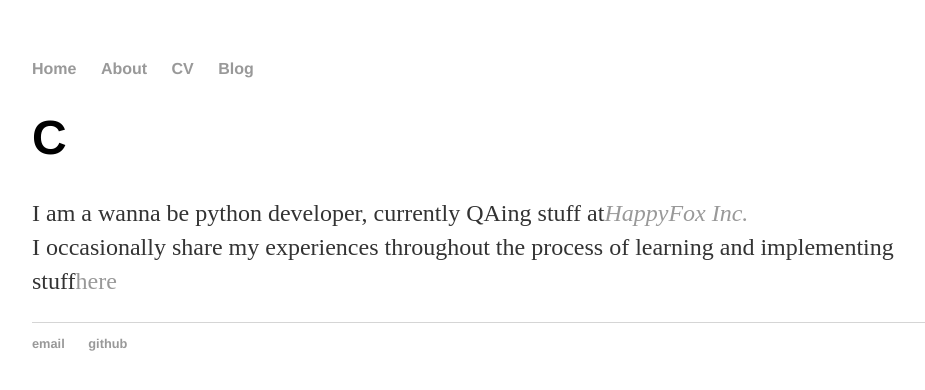
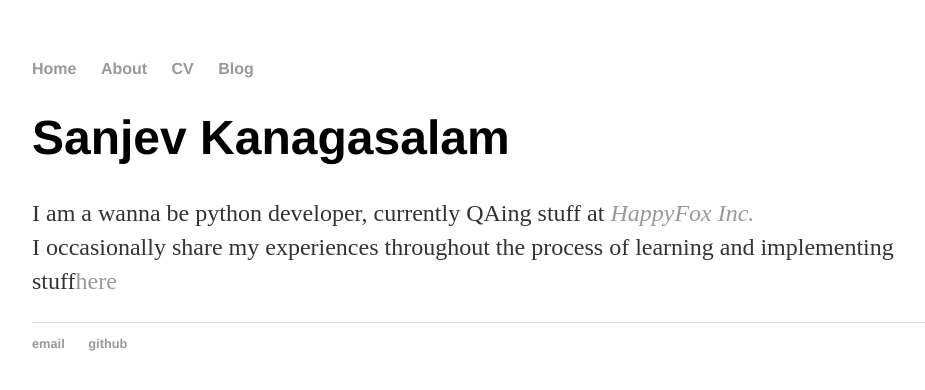
Before and after one commit to sanjevk/portfolio, a Jekyll site: the page built from index.html, in a window 1280 px wide. Shown: the top 390 px of the page, without its empty margins (160-1085 px from the left). Built offline with Jekyll 4.4.1, drawn with Linux system fonts in a browser that asks for light colours.

Commit message:
name change

```diff
--- a/index.html
+++ b/index.html
@@ -1,8 +1,8 @@
 ---
 layout: default
-title: Hank Quinlan, Horrible Cop
+title: Sanjev Kanagasalam
 ---
 <div class="blurb">
-	<h1>C</h1>
-	<p>I am a wanna be python developer, currently QAing stuff at<em><a href="www.happyfox.com">HappyFox Inc.</a></em> <br>I occasionally share my experiences throughout the process of learning and implementing stuff<a href="/about">here</a></p>
+	<h1>Sanjev Kanagasalam</h1>
+	<p>I am a wanna be python developer, currently QAing stuff at <em><a href="www.happyfox.com">HappyFox Inc.</a></em> <br>I occasionally share my experiences throughout the process of learning and implementing stuff<a href="/about">here</a></p>
 </div><!-- /.blurb -->
```
